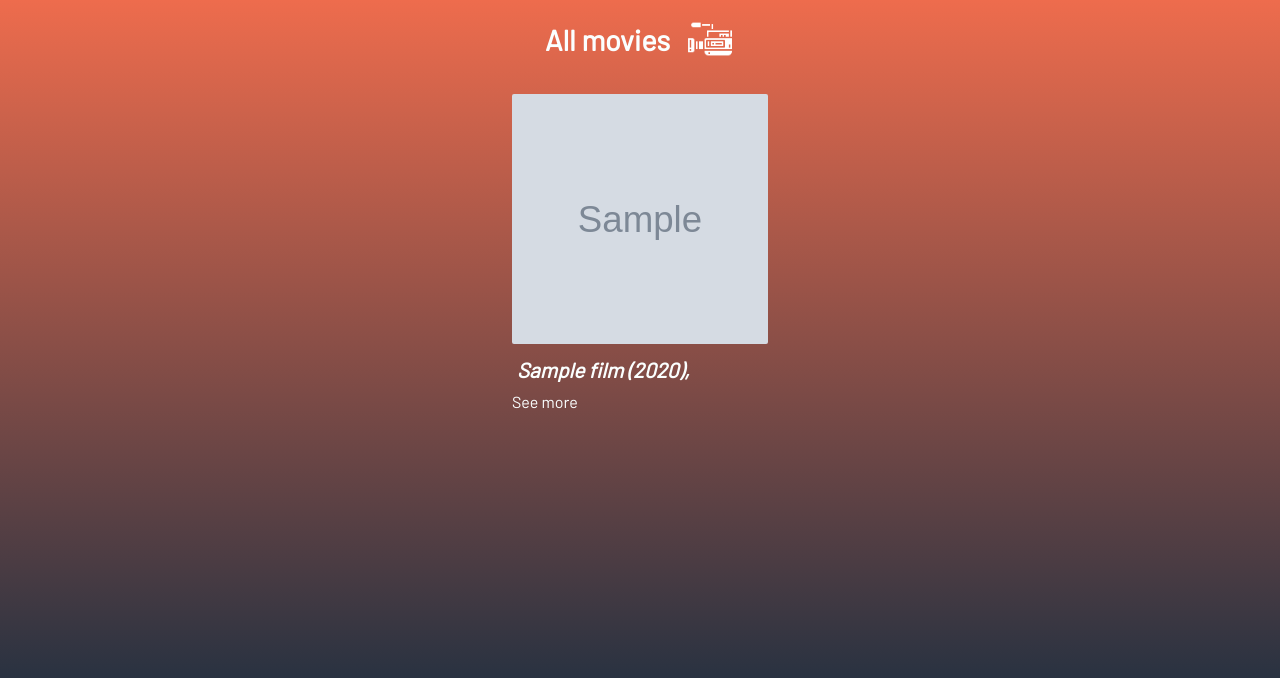
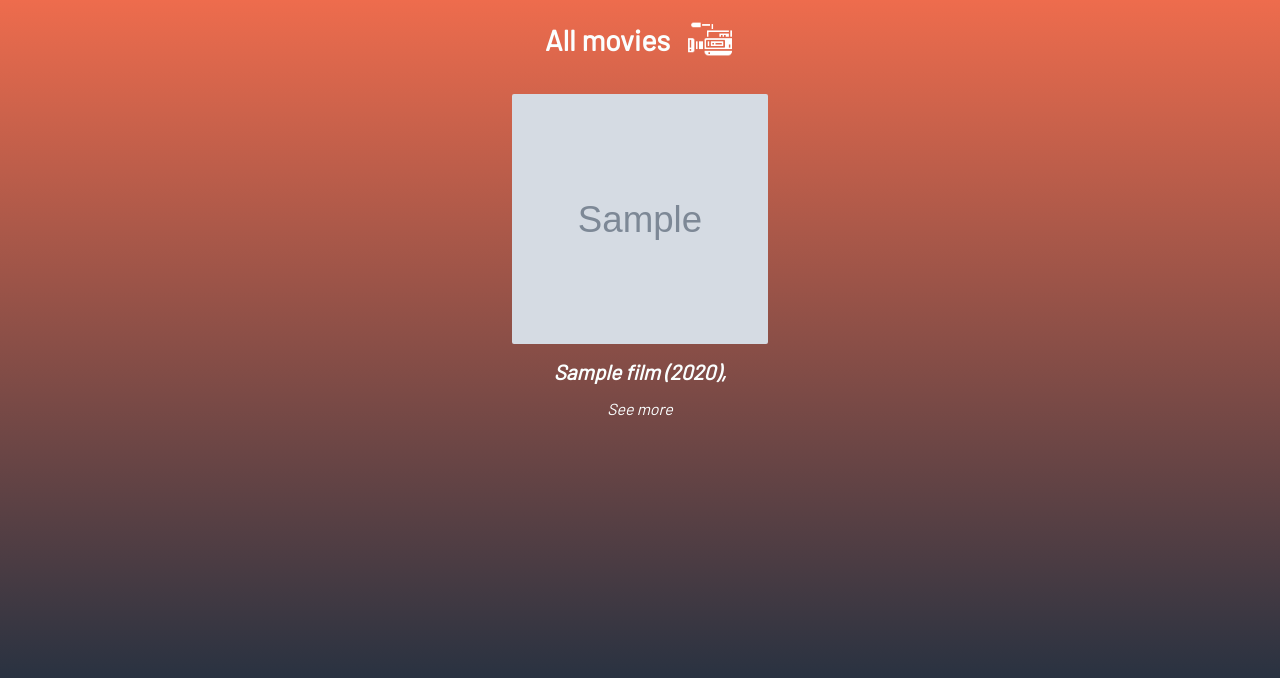
Before and after one commit to CN-Works/Advanced-Cinema-Application, a PHP site: template views/movie/movielisting.php in a window 1280 px wide. Shown: the part 81-759 px from the top of the page. Run offline with PHP 8.4, Linux system fonts and the light colour scheme; the template is opened without the code that fills it: most values are stand-ins (such as "Sample title", 1, 10 or a date in 2020); grey boxes marked "Sample" are stand-in pictures.

Commit message:
Style : Movie list informations button restyle

```diff
--- a/public/css/template.css
+++ b/public/css/template.css
@@ -209,6 +209,10 @@
 
     gap: 5px;
 
+    display: flex;
+    flex-direction: column;
+    align-items: center;
+
     /* background-color: var(--main-dark-blue); */
 
     transition: all, 0.5s;
@@ -233,7 +237,6 @@
     font-style: italic;
     font-weight: bold;
 
-    padding: 0 5px;
 
     margin: 10px 0;
 }
@@ -252,7 +255,9 @@
 
 .movielist-card-button {
     width: 100%;
-    height: 30px;
+    height: 25px;
+    font-style: italic;
+    text-align: center;
 
     background: none;
     border: none;
```
